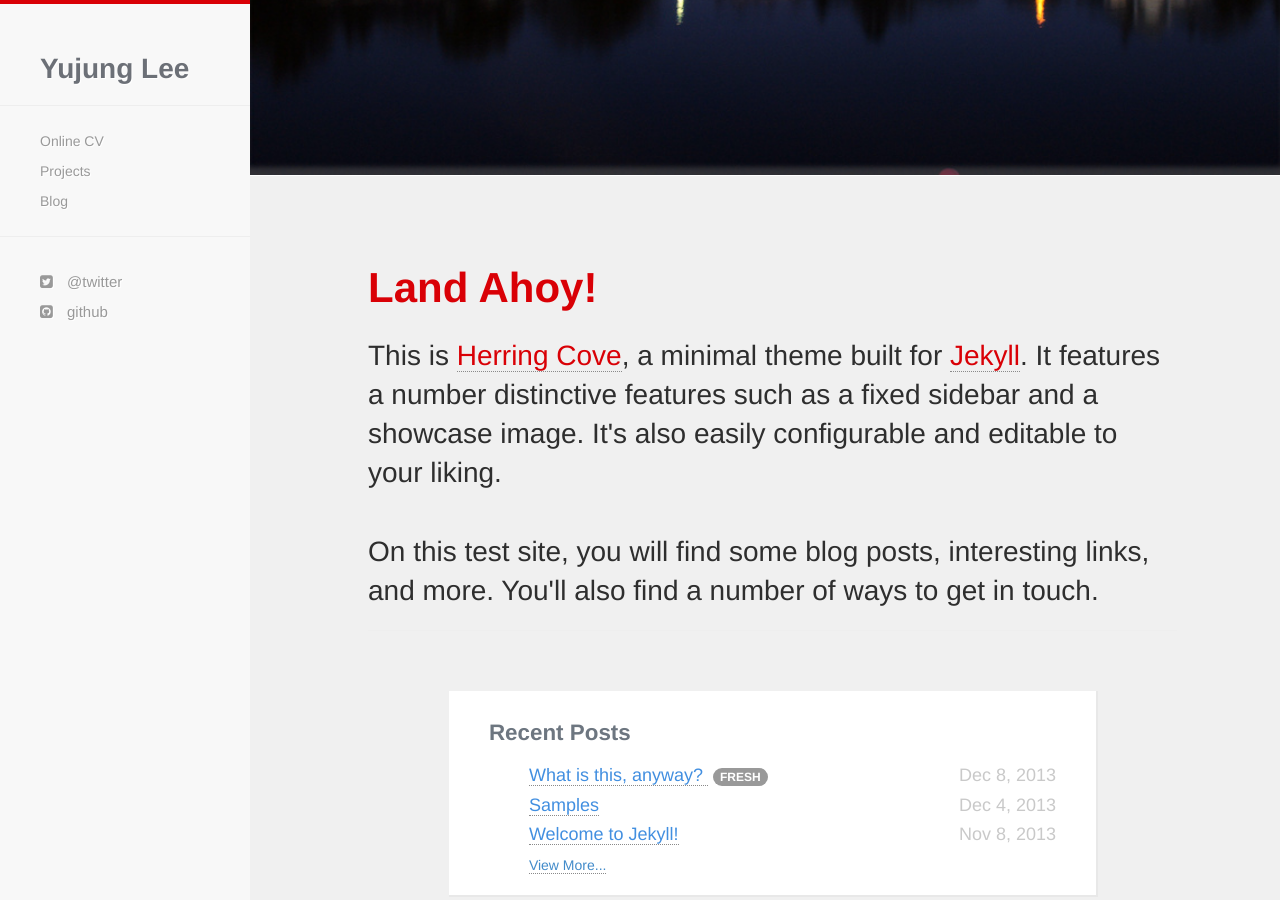
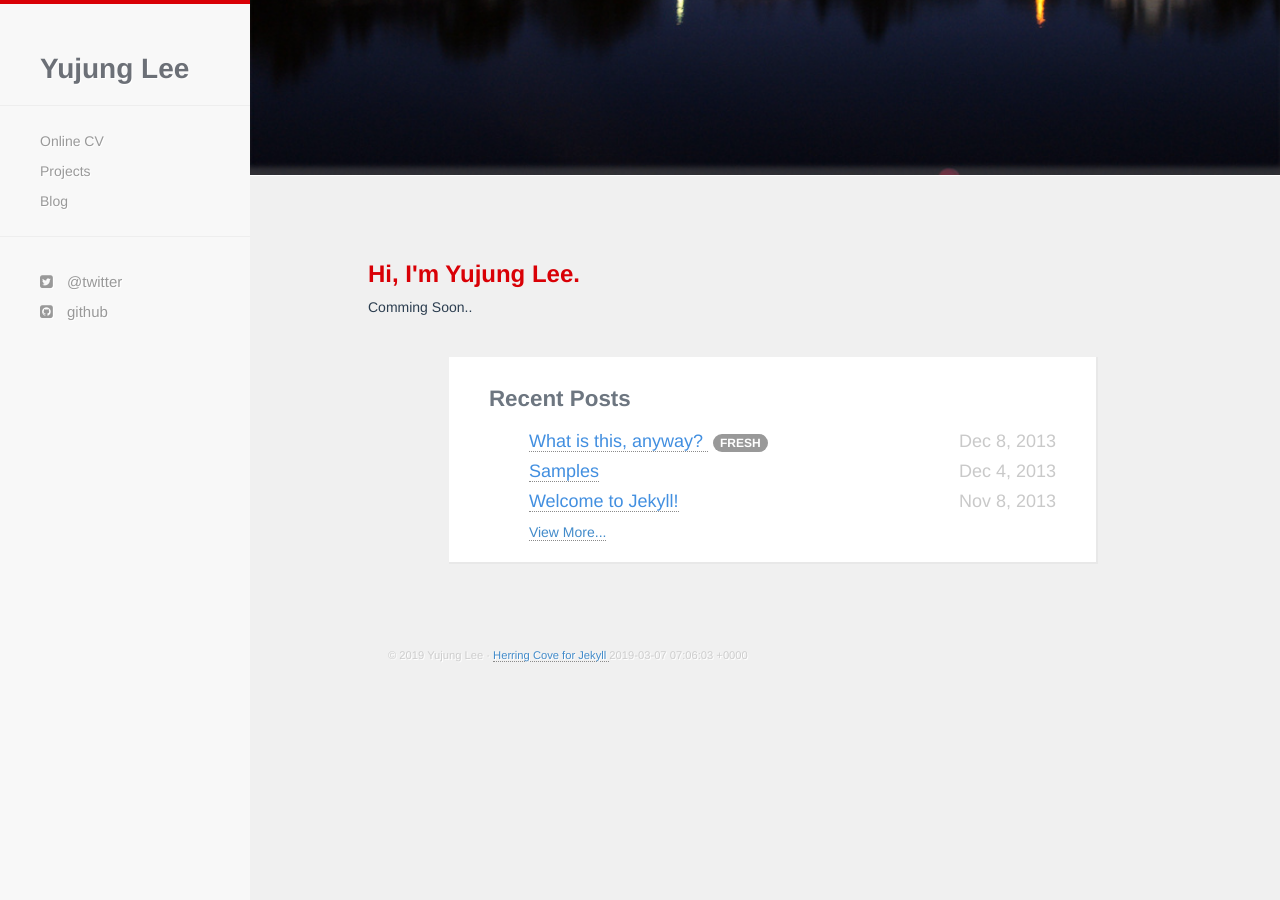
Before and after one commit to yujungL/yujungL.github.io, a Jekyll site: the page built from index.html, in a window 1280 px wide and 900 px high, scrolled down 528 px. Built offline with Jekyll 4.4.1, drawn with Linux system fonts in a browser that asks for light colours; nearby versions of some CDN libraries; Markdown is read by kramdown in place of the engine named in the settings; after the commit the page ends 1196 px from its top, so only the background shows below that.

Commit message:
Update greeting.html

```diff
--- a/_includes/greeting.html
+++ b/_includes/greeting.html
@@ -1,9 +1,8 @@
   </div>
   <div class="container">
     <div id="welcome-greeting">
-      <h1>Land Ahoy!</h1>
-      <h2>This is <a href="https://github.com/arnp/herring-cove">Herring Cove</a>, a minimal theme built for <a href="http://jekyllrb.com"> Jekyll</a>. It features a number distinctive features such as a fixed sidebar and a showcase image. It's also easily configurable and editable to your liking. <br><br> On this test site, you will find some blog posts, interesting links, and more. You'll also find a number of ways to get in touch.</h2>
-      <hr />
+      <h3>Hi, I'm Yujung Lee.</h3>
+      <div>Comming Soon..</div>
     </div>
   </div>
   <div class ="container">
```
